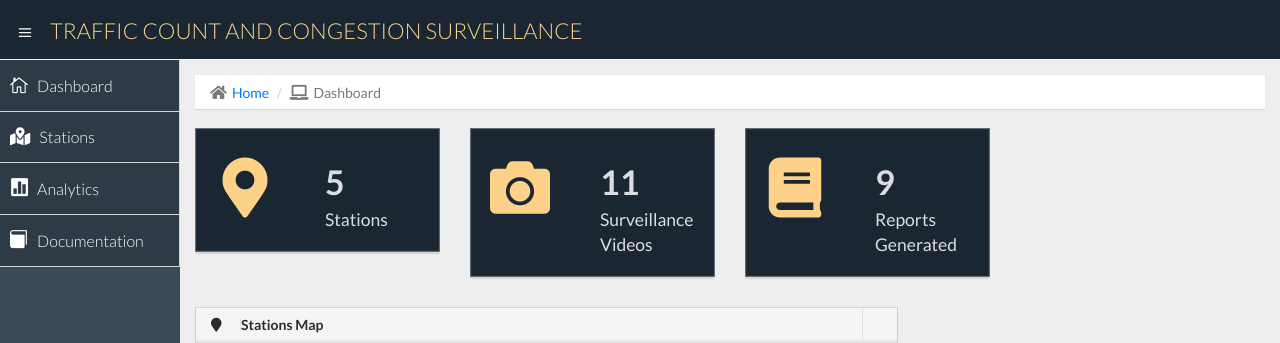
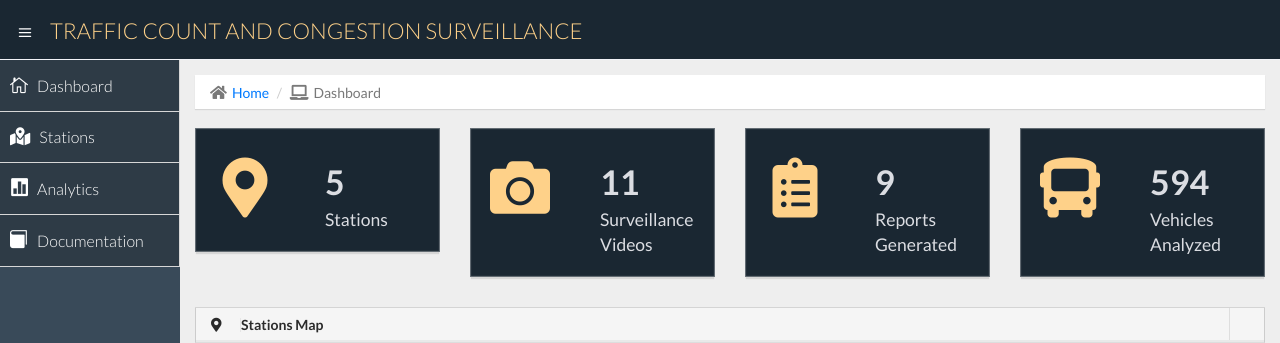
Before and after one commit to dotel-saramsz/TrafficSurveillance, a Django app: page / in a window 1280 px wide. Shown: the top 343 px of the page. Run offline with Django 3.2, Linux system fonts and the light colour scheme; data comes from the database, SQL or seed files in the repository; both versions use the stored data as it was after the commit; some libraries are stand-ins or nearby versions.

Commit message:
Few UI changes

```diff
--- /dev/null
+++ b/graphjsons/congestionjsons/Jamal_2018-08-03_10-20-31.json
@@ -0,0 +1 @@
+[0.114, 0.112, 0.09, 0.104, 0.131, 0.137, 0.163, 0.182, 0.204, 0.256, 0.202, 0.171, 0.304, 0.361, 0.549, 0.495, 0.114, 0.152, 0.216, 0.371, 0.492, 0.29, 0.212, 0.229, 0.257, 0.352, 0.274, 0.35, 0.236, 0.127, 0.119, 0.154, 0.156, 0.085, 0.146, 0.235, 0.196, 0.293, 0.358, 0.3, 0.218, 0.217, 0.128, 0.14, 0.124, 0.102, 0.139, 0.186, 0.276, 0.418, 0.495, 0.569, 0.442, 0.429, 0.378, 0.367, 0.379, 0.428, 0.326, 0.31, 0.35, 0.329, 0.271, 0.442, 0.457, 0.478, 0.467, 0.369, 0.48, 0.429, 0.286, 0.28, 0.131, 0.076]
--- /dev/null
+++ b/graphjsons/congestionjsons/Lokanthali_2018-07-30_17-14-49.json
@@ -0,0 +1 @@
+[0.152, 0.132, 0.219, 0.121, 0.222, 0.167, 0.171, 0.094, 0.034, 0.096, 0.233, 0.218, 0.185, 0.134, 0.12, 0.204, 0.089, 0.083, 0.129, 0.059, 0.061, 0.111, 0.174, 0.073, 0.14, 0.065, 0.16, 0.046, 0.047, 0.077, 0.125, 0.099, 0.033, 0.064, 0.048, 0.072, 0.094, 0.071, 0.133, 0.239, 0.146, 0.075, 0.003, 0.019, 0.05, 0.141, 0.013, 0.019, 0.018, 0.019, 0.019, 0.023, 0.023, 0.037, 0.033, 0.017, 0.017, 0.018, 0.019, 0.02, 0.022, 0.024, 0.039, 0.038, 0.038, 0.033, 0.04, 0.024]
--- a/surveillanceapp/templates/surveillanceapp/index.html
+++ b/surveillanceapp/templates/surveillanceapp/index.html
@@ -58,18 +58,25 @@
         </div>
         <div class="col-lg-3">
             <div class="info-box">
-              <i class="fa fa-book"></i>
+              <i class="fas fa-clipboard-list"></i>
               <div class="count">{{ reportCount }}</div>
               <p>Reports Generated</p>
+            </div>
+        </div>
+        <div class="col-lg-3">
+            <div class="info-box">
+              <i class="fas fa-bus"></i>
+              <div class="count">{{ vehicleCount }}</div>
+              <p>Vehicles Analyzed</p>
             </div>
         </div>
     </div>
     <!-- MAP and Station Detail starts -->
     <div class="row">
-        <div class="col-lg-8 col-md-12">
+        <div class="col-lg-12" id="map-panel">
             <div class="panel panel-default">
               <div class="panel-heading">
-                <h2><i class="fa fa-map-marker red"></i><strong>Stations Map</strong></h2>
+                <h2><i class="fas fa-map-marker-alt"></i><strong>Stations Map</strong></h2>
                 <div class="panel-actions">
                   <a href="{% url 'surveillanceapp:index' %}" class="btn-setting"><i class="fa fa-refresh"></i></a>
                 </div>
@@ -150,6 +157,8 @@
                             document.getElementById("lat-pos").innerHTML = {{ station.lat_pos }};
                             document.getElementById("lon-pos").innerHTML = {{ station.lon_pos }};
                             document.getElementById("station-pic").setAttribute('src',"{% static station.station_pic.url %}");
+                            document.getElementById("map-panel").classList.remove("col-lg-12");
+                            document.getElementById("map-panel").classList.add("col-lg-8");
                             document.getElementById('station-panel').style.display='block';
                             stationpanel.addEventListener('click',function(){
                                window.location.href = "{% url 'surveillanceapp:stationdetails' station.station_id %}";
@@ -169,7 +178,9 @@
         //close-station-info icon listener
         //sets station panel css display attribute to none
         document.getElementById('close-station-info').addEventListener('click',function(){
-           document.getElementById('station-panel').style.display='none';
+            document.getElementById('station-panel').style.display='none';
+            document.getElementById("map-panel").classList.remove("col-lg-8");
+            document.getElementById("map-panel").classList.add("col-lg-12");
         });
 
 
--- a/surveillanceapp/views.py
+++ b/surveillanceapp/views.py
@@ -15,13 +15,17 @@ from django.conf import settings
 def index(request):
     title = "Dashboard"
     stations_data = Station.objects.all()
-    querySetLength = Station.objects.count()
-    context={
+    stationCount = Station.objects.count()
+    vehicleCount = 0
+    for report in SurveillanceReport.objects.all():
+        vehicleCount += report.outgoing_vehicle_count
+    context = {
         'title': title,
         'stations': stations_data,
-        'stationCount': querySetLength,
+        'stationCount': stationCount,
         'videoCount': SurveillanceVideo.objects.count(),
-        'reportCount': SurveillanceReport.objects.count()
+        'reportCount': SurveillanceReport.objects.count(),
+        'vehicleCount': vehicleCount
     }
     return render(request,'surveillanceapp/index.html',context)
 
```
Also changed, not shown: graphjsons/contribjsons/Jamal_2018-08-03_10-20-31.json (added, +1 -0 lines), graphjsons/contribjsons/Lokanthali_2018-07-30_17-14-49.json (added, +1 -0 lines), graphjsons/countjsons/Jamal_2018-08-03_10-20-31.json (added, +1 -0 lines), graphjsons/countjsons/Lokanthali_2018-07-30_17-14-49.json (added, +1 -0 lines), surveillanceapp/templates/surveillanceapp/stationdetails.html (+8 -5 lines), db.sqlite3, 2 other files.
